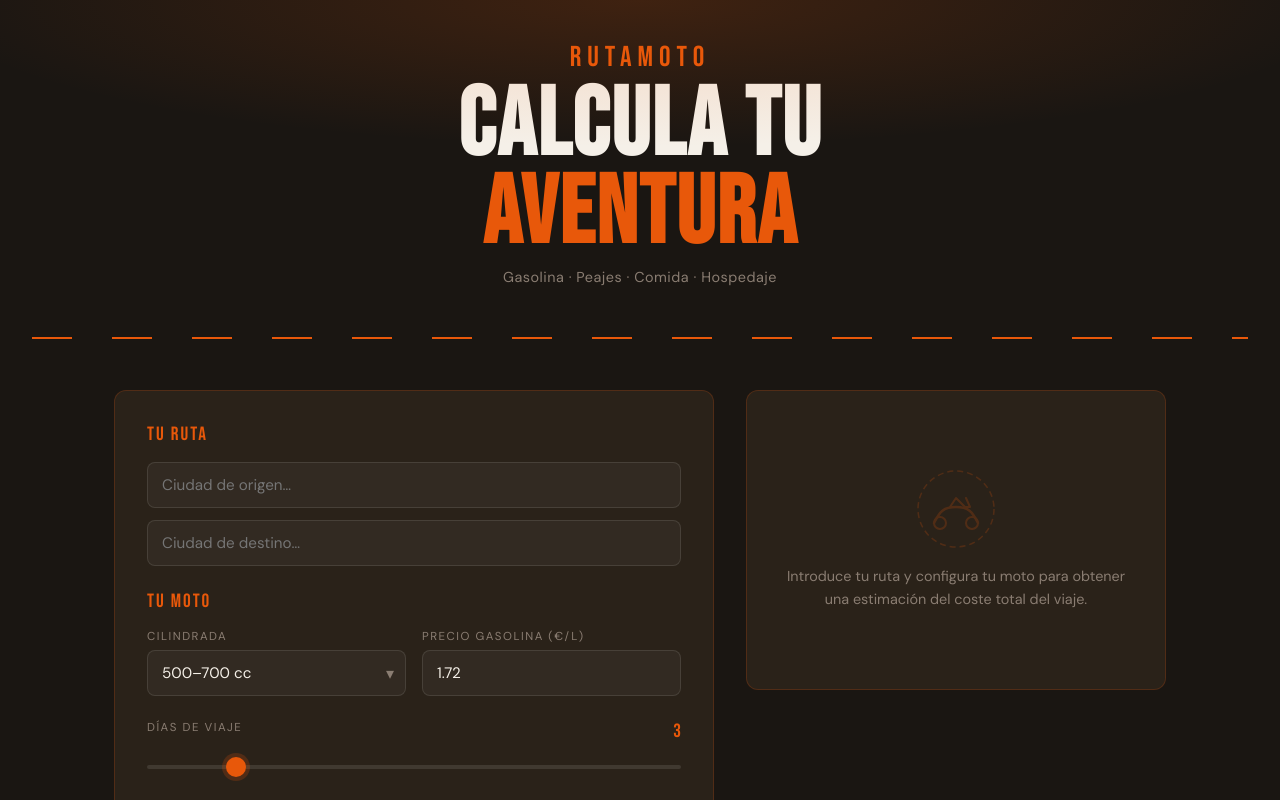
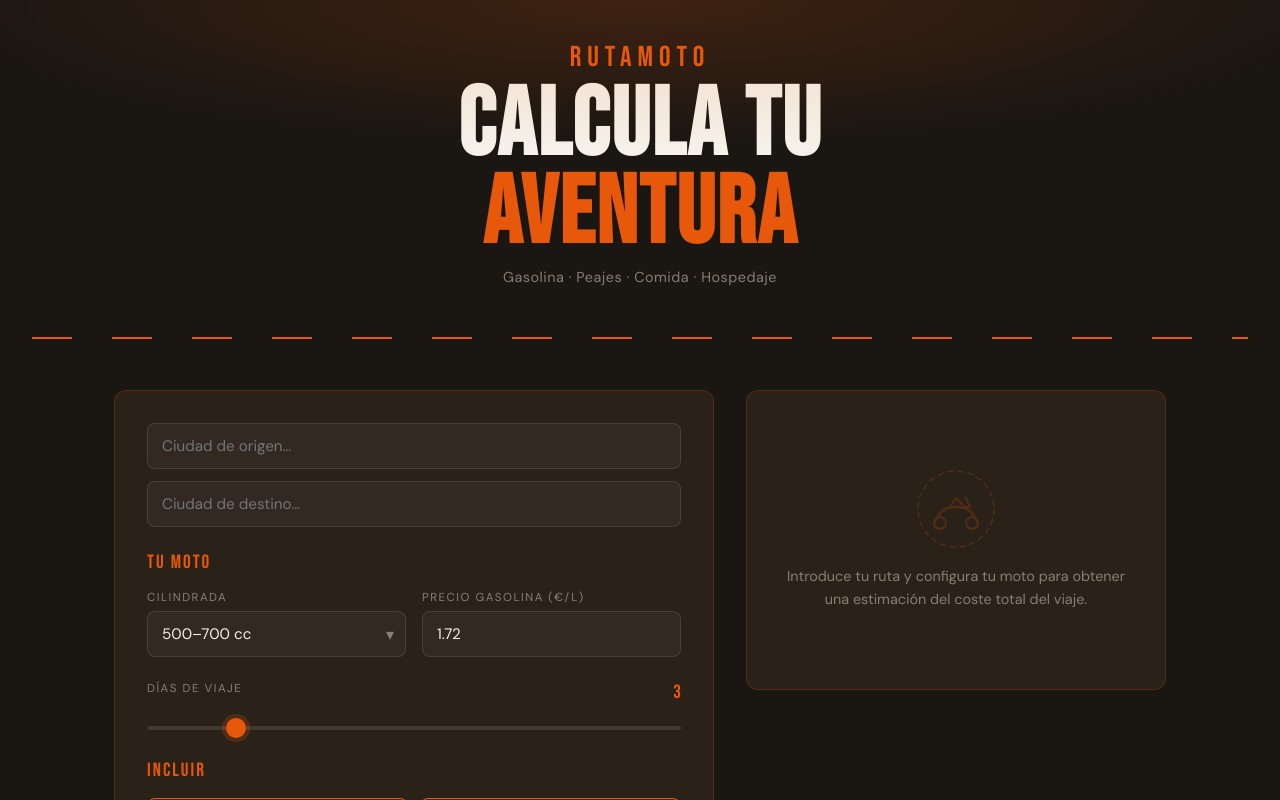
Before and after one commit to swlozano/ow-flag-web, a Next.js app: page / in a window 1280 px wide. Shown: the top 800 px of the page. Built offline with nearby package versions, Linux system fonts and the light colour scheme.

Commit message:
feat: autocompletado de ciudades con Mapbox

```diff
--- /dev/null
+++ b/components/CityAutocomplete.tsx
@@ -0,0 +1,107 @@
+'use client'
+
+import { useState, useRef, useEffect } from 'react'
+
+interface Suggestion {
+  mapbox_id: string
+  name: string
+  place_formatted: string
+}
+
+interface Props {
+  placeholder: string
+  value: string
+  onChange: (value: string) => void
+}
+
+export default function CityAutocomplete({ placeholder, value, onChange }: Props) {
+  const [suggestions, setSuggestions] = useState<Suggestion[]>([])
+  const [open, setOpen] = useState(false)
+  const [sessionToken] = useState(() => crypto.randomUUID())
+  const wrapperRef = useRef<HTMLDivElement>(null)
+
+  useEffect(() => {
+    const handleClick = (e: MouseEvent) => {
+      if (wrapperRef.current && !wrapperRef.current.contains(e.target as Node)) {
+        setOpen(false)
+      }
+    }
+    document.addEventListener('mousedown', handleClick)
+    return () => document.removeEventListener('mousedown', handleClick)
+  }, [])
+
+  async function fetchSuggestions(query: string) {
+    if (query.length < 2) { setSuggestions([]); setOpen(false); return }
+
+    const token = process.env.NEXT_PUBLIC_MAPBOX_TOKEN
+    const url = `https://api.mapbox.com/search/searchbox/v1/suggest?q=${encodeURIComponent(query)}&language=es&types=city,region&limit=5&session_token=${sessionToken}&access_token=${token}`
+
+    try {
+      const res = await fetch(url)
+      const data = await res.json()
+      setSuggestions(data.suggestions || [])
+      setOpen(true)
+    } catch {
+      setSuggestions([])
+    }
+  }
+
+  function handleSelect(s: Suggestion) {
+    onChange(s.name)
+    setSuggestions([])
+    setOpen(false)
+  }
+
+  const inputStyle: React.CSSProperties = {
+    width: '100%', height: '46px', padding: '0 14px',
+    background: 'rgba(255,255,255,0.04)',
+    border: '1px solid rgba(255,255,255,0.1)',
+    borderRadius: open && suggestions.length > 0 ? '8px 8px 0 0' : '8px',
+    color: '#F5F0E8',
+    fontFamily: 'DM Sans, sans-serif', fontSize: '0.95rem',
+    outline: 'none', transition: 'border-color 0.2s',
+  }
+
+  return (
+    <div ref={wrapperRef} style={{ position: 'relative' }}>
+      <input
+        type="text"
+        placeholder={placeholder}
+        value={value}
+        onChange={e => { onChange(e.target.value); fetchSuggestions(e.target.value) }}
+        onFocus={() => suggestions.length > 0 && setOpen(true)}
+        style={inputStyle}
+      />
+      {open && suggestions.length > 0 && (
+        <ul style={{
+          position: 'absolute', top: '100%', left: 0, right: 0,
+          background: '#2A2219',
+          border: '1px solid rgba(232,88,10,0.3)',
+          borderTop: 'none',
+          borderRadius: '0 0 8px 8px',
+          listStyle: 'none', margin: 0, padding: 0,
+          zIndex: 100,
+          overflow: 'hidden',
+        }}>
+          {suggestions.map(s => (
+            <li
+              key={s.mapbox_id}
+              onMouseDown={() => handleSelect(s)}
+              style={{
+                padding: '0.75rem 1rem',
+                cursor: 'pointer',
+                borderBottom: '1px solid rgba(255,255,255,0.05)',
+                transition: 'background 0.15s',
+              }}
+              onMouseEnter={e => (e.currentTarget.style.background = 'rgba(232,88,10,0.1)')}
+              onMouseLeave={e => (e.currentTarget.style.background = 'transparent')}
+            >
+              <div style={{ fontSize: '0.9rem', color: '#F5F0E8', fontWeight: 500 }}>{s.name}</div>
+              <div style={{ fontSize: '0.75rem', color: '#8A7D72', marginTop: '2px' }}>{s.place_formatted}</div>
+            </li>
+          ))}
+        </ul>
+      )}
+    </div>
+  )
+}
--- a/components/RouteForm.tsx
+++ b/components/RouteForm.tsx
@@ -2,6 +2,7 @@
 
 import { useState } from 'react'
 import { calcularCoste, ResultadoCalculo } from '@/lib/calculos'
+import CityAutocomplete from '@/components/CityAutocomplete'
 
 interface Props {
   onResult: (resultado: ResultadoCalculo, origen: string, destino: string, dias: number) => void
@@ -74,22 +75,18 @@ export default function RouteForm({ onResult }: Props) {
     }}>
 
       {/* Ruta */}
-      <div>
-        <p style={sectionTitleStyle}>Tu Ruta</p>
-        <div style={{ display: 'flex', flexDirection: 'column', gap: '0.75rem' }}>
-          <input
-            type="text" placeholder="Ciudad de origen…"
-            value={origen} onChange={e => setOrigen(e.target.value)}
-            style={inputStyle}
-          />
-          <input
-            type="text" placeholder="Ciudad de destino…"
-            value={destino} onChange={e => setDestino(e.target.value)}
-            onKeyDown={e => e.key === 'Enter' && handleCalcular()}
-            style={inputStyle}
-          />
-        </div>
-      </div>
+      <div style={{ display: 'flex', flexDirection: 'column', gap: '0.75rem' }}>
+        <CityAutocomplete
+          placeholder="Ciudad de origen…"
+          value={origen}
+          onChange={setOrigen}
+        />
+      <CityAutocomplete
+        placeholder="Ciudad de destino…"
+        value={destino}
+        onChange={setDestino}
+      />
+    </div>
 
       {/* Moto */}
       <div>
--- a/package.json
+++ b/package.json
@@ -9,6 +9,7 @@
     "lint": "eslint"
   },
   "dependencies": {
+    "@mapbox/search-js-core": "^1.5.1",
     "@supabase/supabase-js": "^2.99.2",
     "next": "16.2.0",
     "react": "19.2.4",
```
Also changed, not shown: 1 other file (tests, documents, lock files or other folders).
